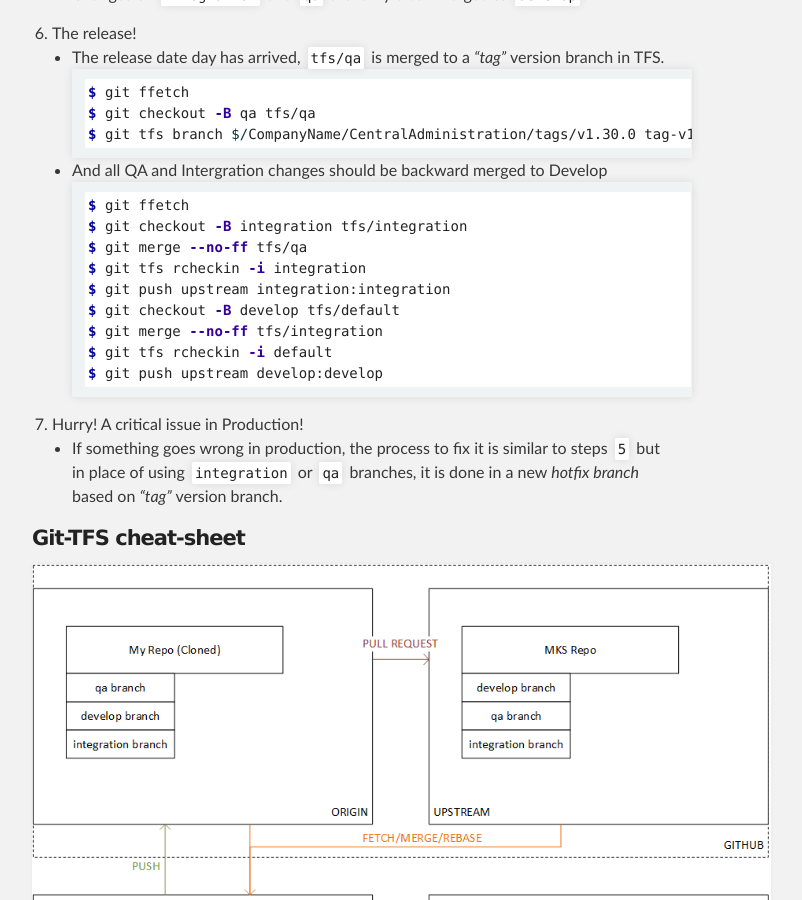
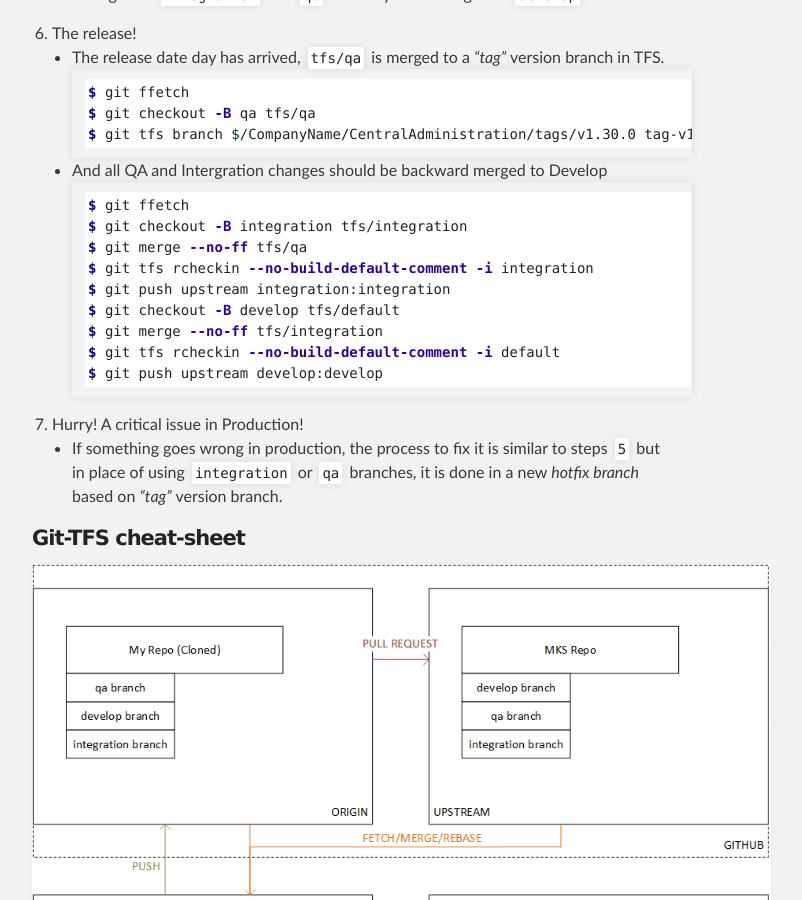
Before and after one commit to MakingSense/makingsense.github.io, a Jekyll site: the page built from migration-to-git/4-flows/dp-flow.md, in a window 1280 px wide and 900 px high, scrolled down 3719 px. Shown: the whole window, without its empty margins (288-1090 px from the left). Built offline with Jekyll 4.4.1, drawn with Linux system fonts in a browser that asks for light colours.

Commit message:
Update dp-flow.md

````diff
--- a/migration-to-git/4-flows/dp-flow.md
+++ b/migration-to-git/4-flows/dp-flow.md
@@ -154,11 +154,11 @@ Sprint `N` starts. In the planning we choose a lot of nice features to implement
         $ git ffetch
         $ git checkout -B integration tfs/integration
         $ git merge --no-ff tfs/qa
-        $ git tfs rcheckin -i integration
+        $ git tfs rcheckin --no-build-default-comment -i integration
         $ git push upstream integration:integration
         $ git checkout -B develop tfs/default
         $ git merge --no-ff tfs/integration
-        $ git tfs rcheckin -i default
+        $ git tfs rcheckin --no-build-default-comment -i default
         $ git push upstream develop:develop
         ```
 
````
